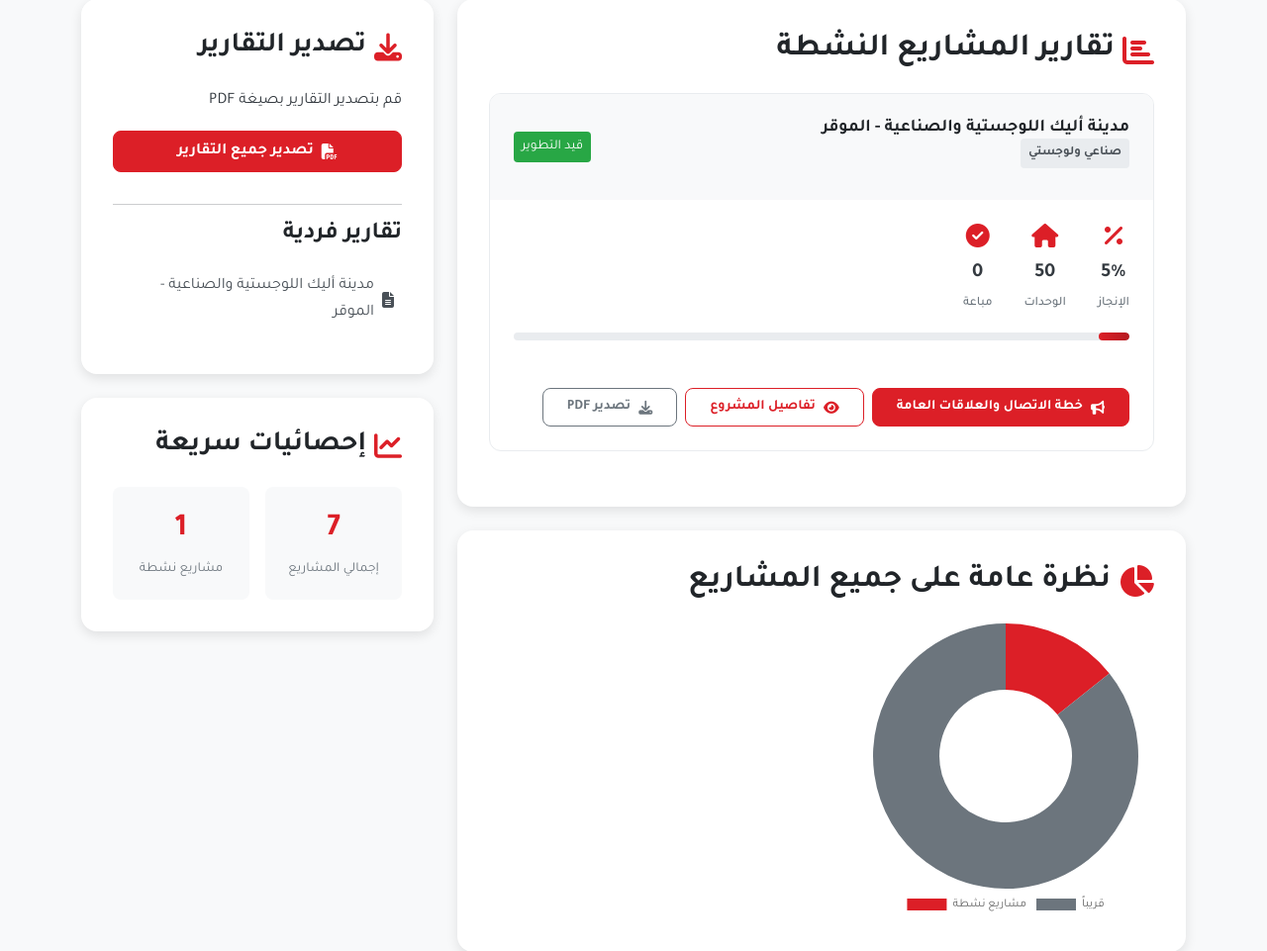
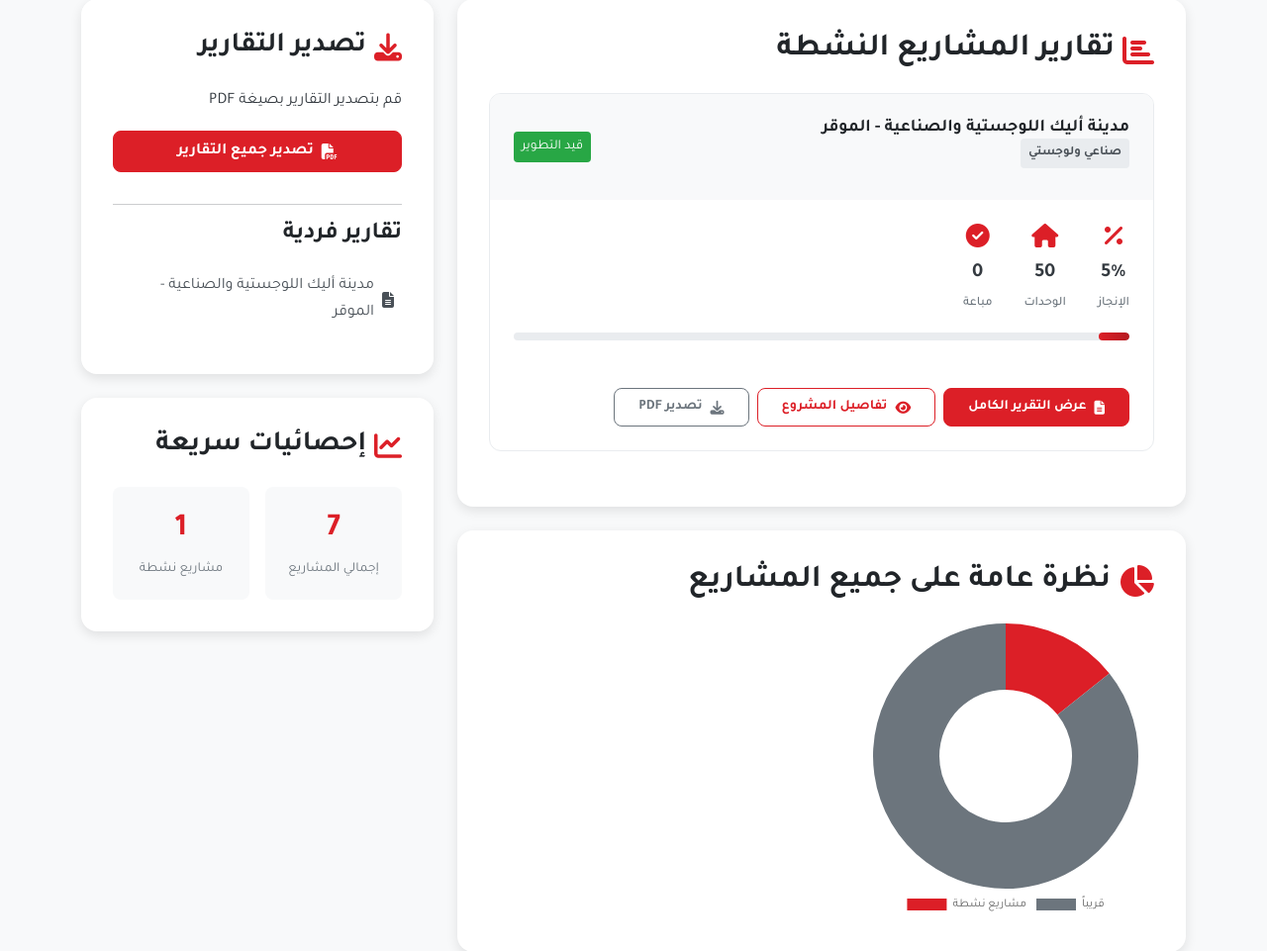
Before and after one commit to 24-45/noblesproperties, a Flask app: page /reports in a window 1280 px wide. Shown: the part 361-1322 px from the top of the page at 99% size. Run offline with Flask 3, Linux system fonts and the light colour scheme; some libraries are stand-ins or nearby versions.

```diff
--- a/templates/project_detail.html
+++ b/templates/project_detail.html
@@ -218,7 +218,7 @@
 
                     <div class="action-buttons">
                         <a href="{{ url_for('project_report', slug=project.slug) }}" class="btn btn-primary btn-block">
-                            <i class="fas fa-bullhorn"></i> خطة الاتصال والعلاقات العامة
+                            <i class="fas fa-chart-bar"></i> عرض التقرير الكامل
                         </a>
                     </div>
                 </div>
--- a/templates/reports.html
+++ b/templates/reports.html
@@ -66,7 +66,7 @@
                         </div>
                         <div class="report-card-footer">
                             <a href="{{ url_for('project_report', slug=project.slug) }}" class="btn btn-primary btn-sm">
-                                <i class="fas fa-bullhorn"></i> خطة الاتصال والعلاقات العامة
+                                <i class="fas fa-file-alt"></i> عرض التقرير الكامل
                             </a>
                             <a href="{{ url_for('project_detail', slug=project.slug) }}" class="btn btn-outline-primary btn-sm">
                                 <i class="fas fa-eye"></i> تفاصيل المشروع
```
